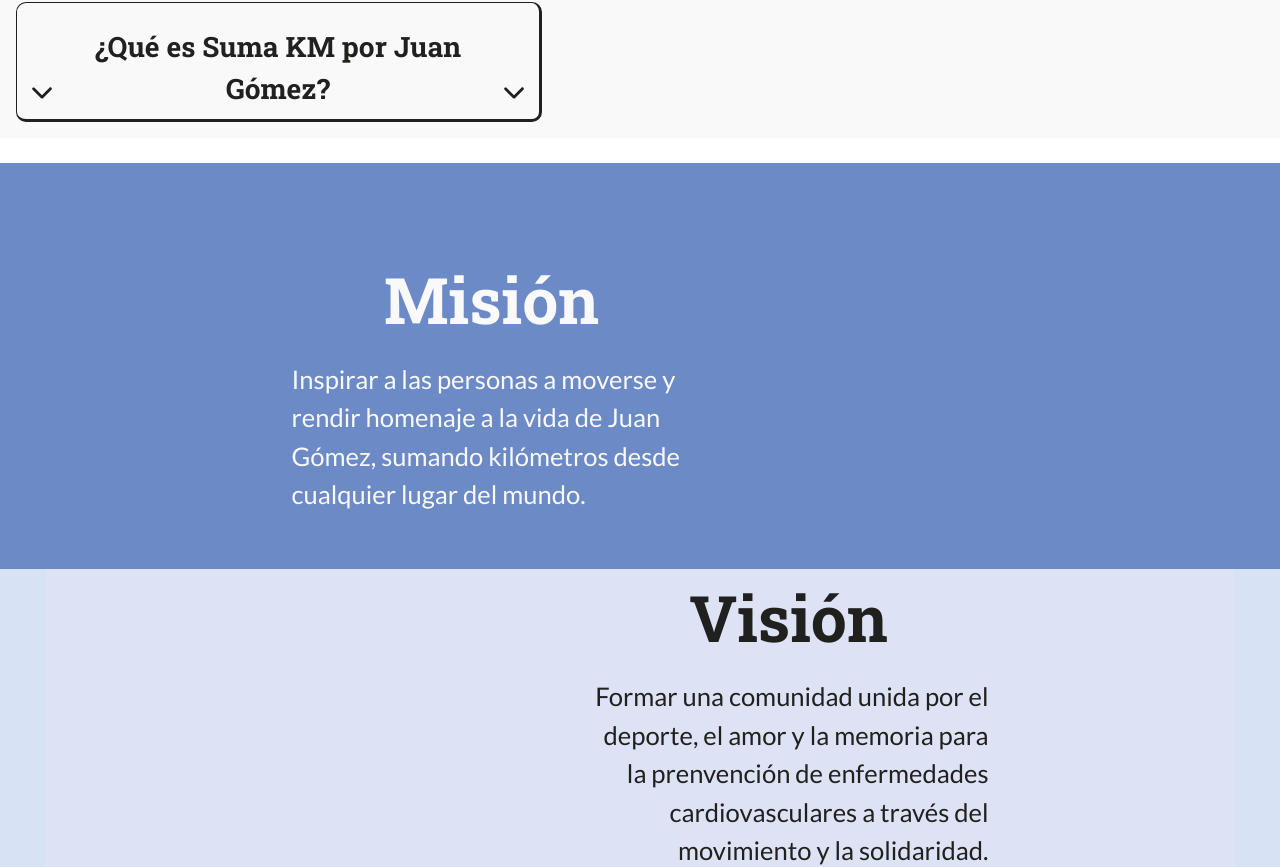
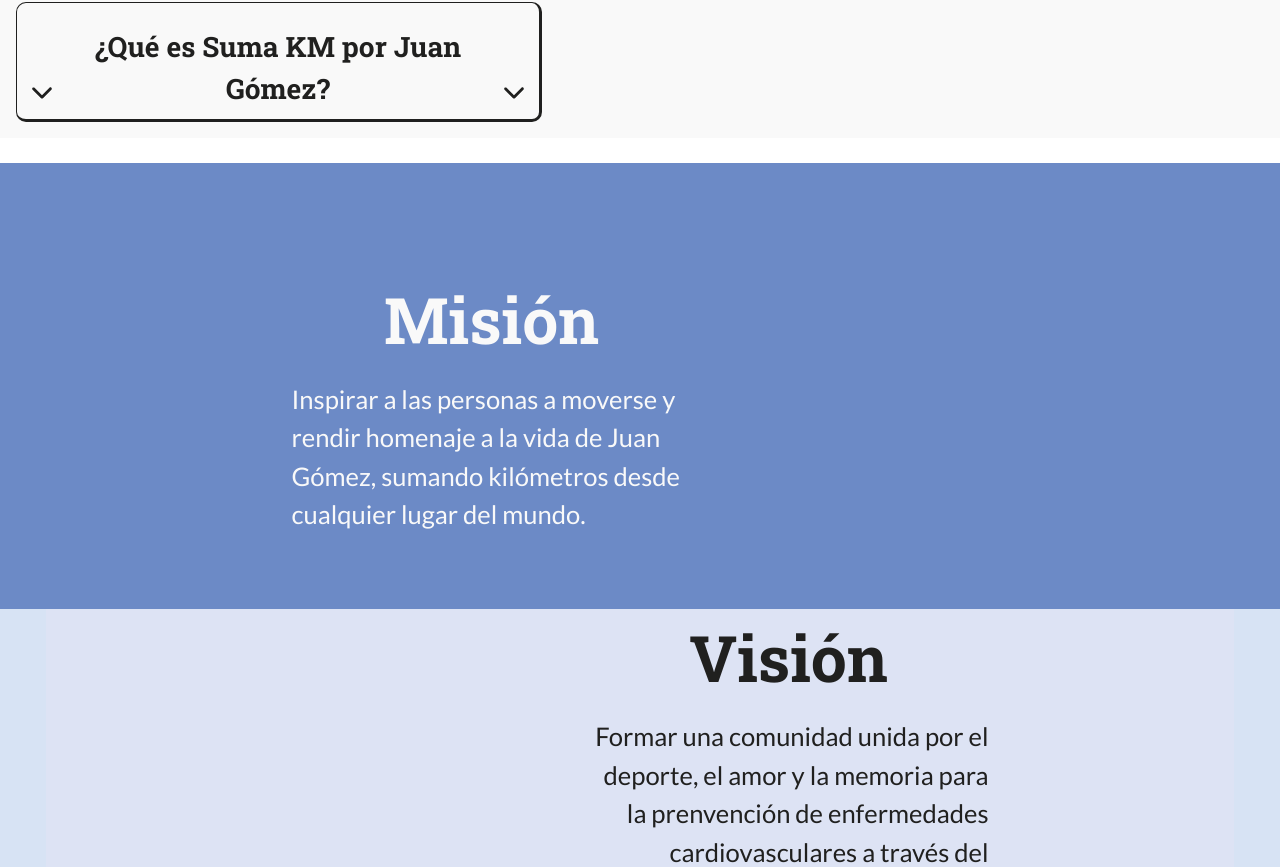
Before and after one commit to davidpaz06/jg-blog, a React (Vite) app: page / in a window 1280 px wide. Shown: the part 716-1583 px from the top of the page. Built offline with nearby package versions, Linux system fonts and the light colour scheme; a web font is replaced by a local one.

Commit message:
bug fixes

```diff
--- a/src/views/MVSection/MVSection.css
+++ b/src/views/MVSection/MVSection.css
@@ -16,7 +16,7 @@
   justify-content: center;
   align-items: center;
 
-  min-height: 90vh;
+  min-height: 100vh;
   width: 100%;
   padding: 1em;
   margin: 30px;
```
